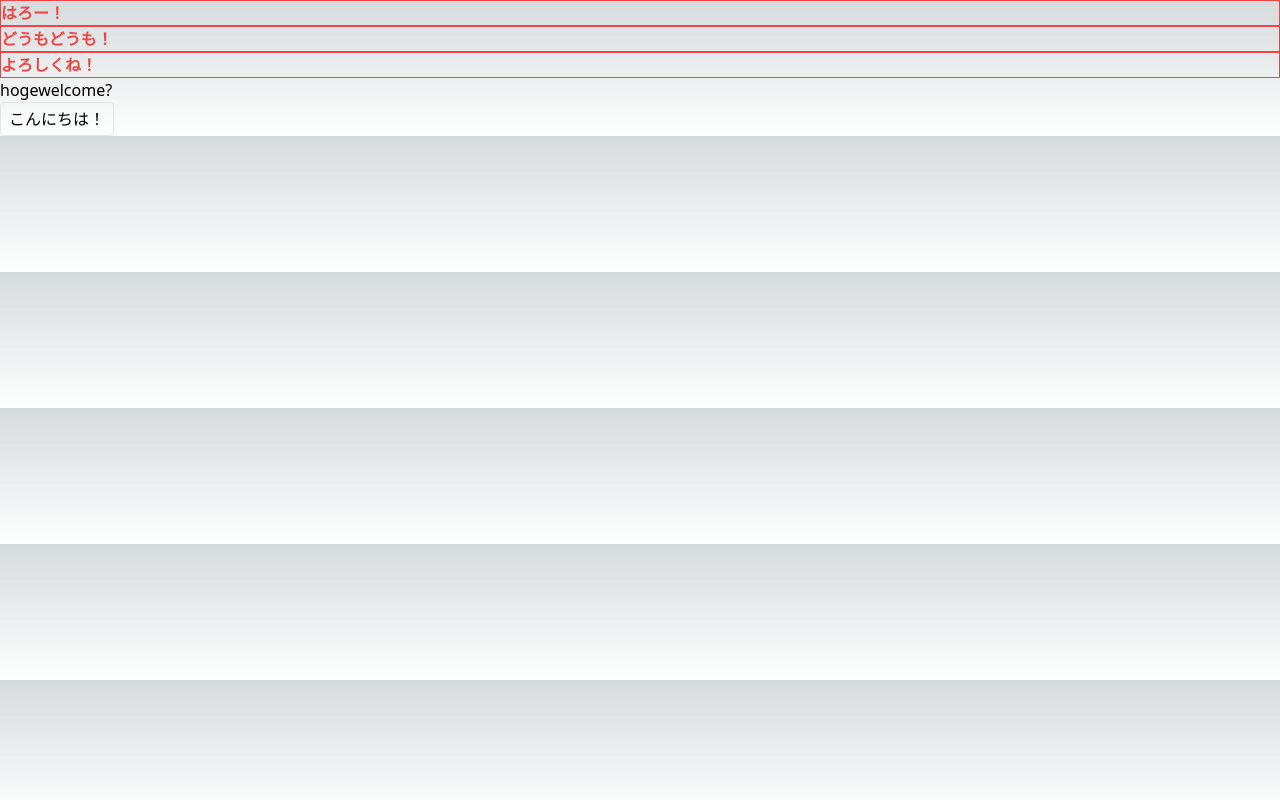
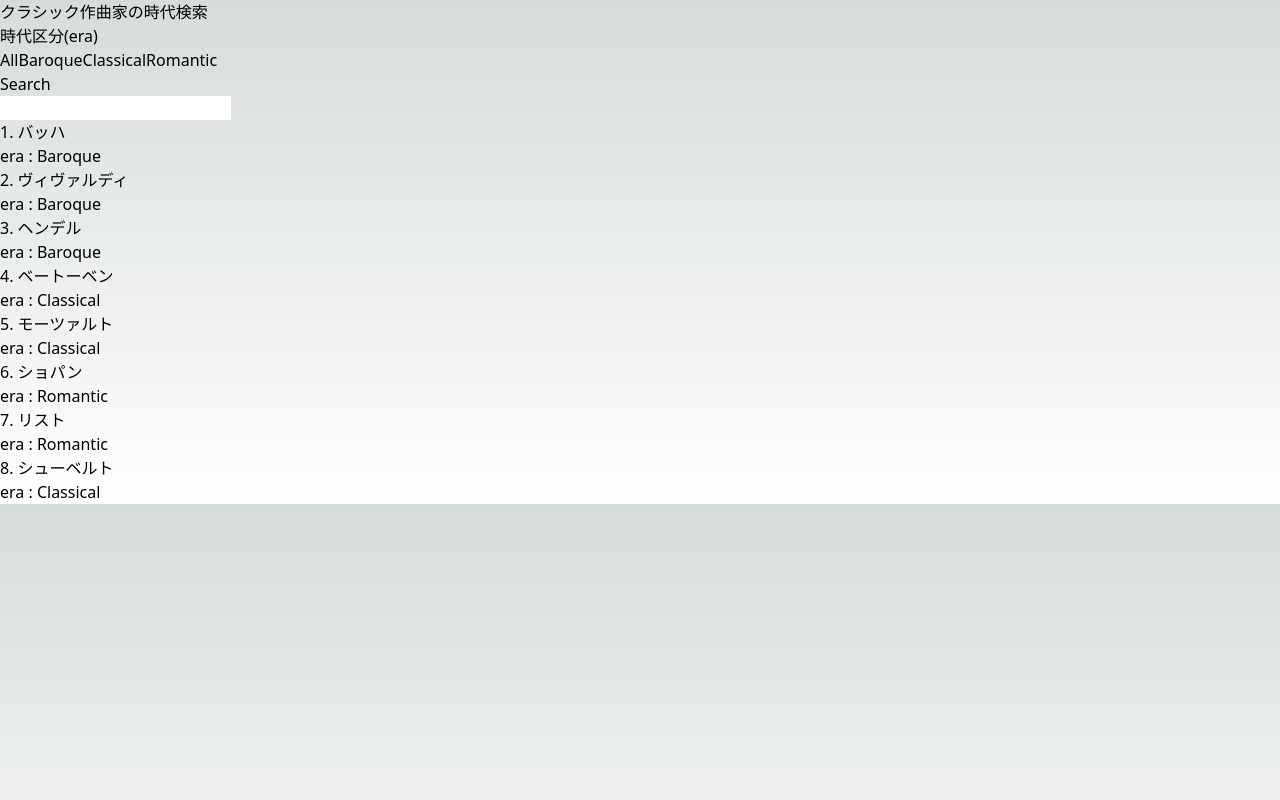
Before and after one commit to Koheibass/myfirstnext, a Next.js app: page / in a window 1280 px wide. Built offline with nearby package versions, Linux system fonts and the light colour scheme.

Commit message:
Reactで作曲家時代検索

```diff
--- a/pages/index.js
+++ b/pages/index.js
@@ -3,54 +3,88 @@ import { Inter } from 'next/font/google'
 import { HelloWorld } from '../components/HelloWorld'
 import { Link } from 'next/link'
 import React from 'react'
-
-const masterArtists = [
-  { name: 'バッハ', image: '/bach.jpg' },
-  { name: 'ベートーベン', image: '/beethoven.jpg' },
-  { name: 'モーツァルト', image: '/mozart.jpg' },
-  { name: 'ショパン', image: '/chopin.jpg' },
-  { name: 'リスト', image: '/liszt.jpg' },
-  { name: 'シューベルト', image: '/schubert.jpg' },
-]
+import { useState } from "react";
 
 export default function Home() {
-  const [artists, setArtists] = React.useState([])
-  const handleClickButton = () => {
-    alert('こんにちは！')
-    setArtists(masterArtists)
-  }
+  const masterArtist = [
+    { name: 'バッハ', era: 'Baroque' },
+    { name: 'ヴィヴァルディ', era: 'Baroque' },
+    { name: 'ヘンデル', era: 'Baroque' },
+    { name: 'ベートーベン', era: 'Classical' },
+    { name: 'モーツァルト', era: 'Classical' },
+    { name: 'ショパン', era: 'Romantic' },
+    { name: 'リスト', era: 'Romantic' },
+    { name: 'シューベルト', era: 'Classical' },
+  ];
+
+  const [showmasterArtist, setmasterArtist] = React.useState(masterArtist);
+  const [inputValue, setInputValue] = useState();
+
+  const eras = Array.from(new Set(masterArtist.map((artist) => artist.era)));
+
+  const selectera = (era) => {
+    if (era === "all") {
+      setmasterArtist(masterArtist);
+    } else {
+      const selectedmasterArtist = masterArtist.filter((artist) => artist.era === era);
+      setmasterArtist(selectedmasterArtist);
+    }
+  };
+
+  const search = (value) => {
+    if (value !== "") {
+      const serchedmasterArtist = masterArtist.filter(
+        (artist) =>
+          Object.values(artist).filter(
+            (item) =>
+              item !== undefined &&
+              item !== null &&
+              item.toUpperCase().indexOf(value.toUpperCase()) !== -1
+          ).length > 0
+      );
+      setmasterArtist(serchedmasterArtist);
+      return;
+    }
+
+    setmasterArtist(masterArtist);
+    return;
+  };
+
+  const handleInputChange = (e) => {
+    setInputValue(e.target.value);
+    search(e.target.value);
+  };
 
   return (
-    <main>
-      <HelloWorld>
-        はろー！
-      </HelloWorld>
+    <div className="Home">
+      <h1>クラシック作曲家の時代検索</h1>
 
-      <HelloWorld>
-        どうもどうも！
-      </HelloWorld>
-
-      <HelloWorld >よろしくね！</HelloWorld>
-
+      { }
       <div>
-        hoge
-        <a href="/welcome">welcome?</a>
+        <h2>時代区分(era)</h2>
+        <button onClick={() => selectera("all")}>All</button>
+        {eras.map((era) => (
+          <button onClick={() => selectera(era)}>{era}</button>
+        ))}
       </div>
 
-      <button className='border rounded px-2 py-1 hover:bg-blue-200' type="button" onClick={() => handleClickButton()}>
-        こんにちは！
-      </button>
+      { }
+      <div>
+        <h4>Search</h4>
+        <input type="text" value={inputValue} onChange={handleInputChange} />
+      </div>
 
-      {
-        artists.map((artists) => {
-          return (
-            <div key={artists.name}>
-              <div>{artists.name}</div>
-            </div>
-
-          )
-        })
-      }
-    </main>
-  )
+      { }
+      {showmasterArtist.map((artist, index) => {
+        return (
+          <div key={artist.name}>
+            <p>
+              {index + 1}. {artist.name}
+            </p>
+            <p>era : {artist.era}</p>
+          </div>
+        );
+      })}
+    </div>
+  );
 }
```
